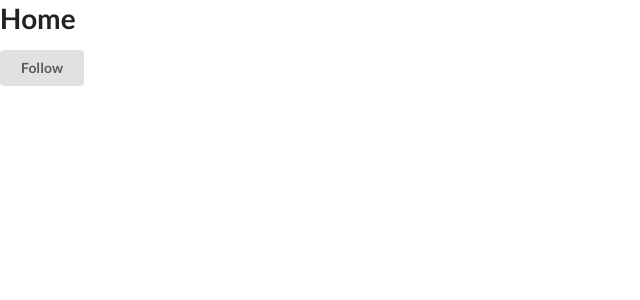
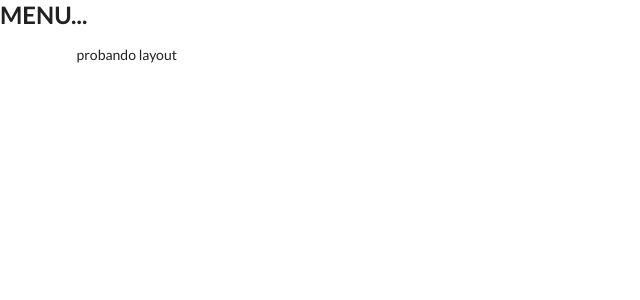
Before and after one commit to hrdax/proyectos-vue, a Vue app in the folder vue-ecommerce/ecommerce/: page / in a window 1280 px wide. Shown: the top 300 px of the page, without its empty margins (0-640 px from the left). Built offline with nearby package versions, Linux system fonts and the light colour scheme.

Commit message:
componente layout y probandolo

```diff
--- /dev/null
+++ b/vue-ecommerce/ecommerce/src/layouts/BasicLayout.vue
@@ -0,0 +1,19 @@
+<template>
+    <div class="basic-layout">
+        <h2>MENU...</h2>
+
+        <div class="ui container">
+            <slot />
+        </div>
+    </div>
+</template>
+
+<script>
+export default {
+    name: 'BasicLayout',
+}
+</script>
+
+<style>
+
+</style>
--- a/vue-ecommerce/ecommerce/src/views/HomeView.vue
+++ b/vue-ecommerce/ecommerce/src/views/HomeView.vue
@@ -1,15 +1,17 @@
 <template>
   <div class="home">
-    <h1>Home</h1>
-    <button class="ui button">Follow</button>
+    <BasicLayout> probando layout </BasicLayout>
+
   </div>
 </template>
 
 <script>
+import BasicLayout from '../layouts/BasicLayout'
 
 export default {
   name: 'Home',
   components: {
+    BasicLayout,
 
   }
 }
```
